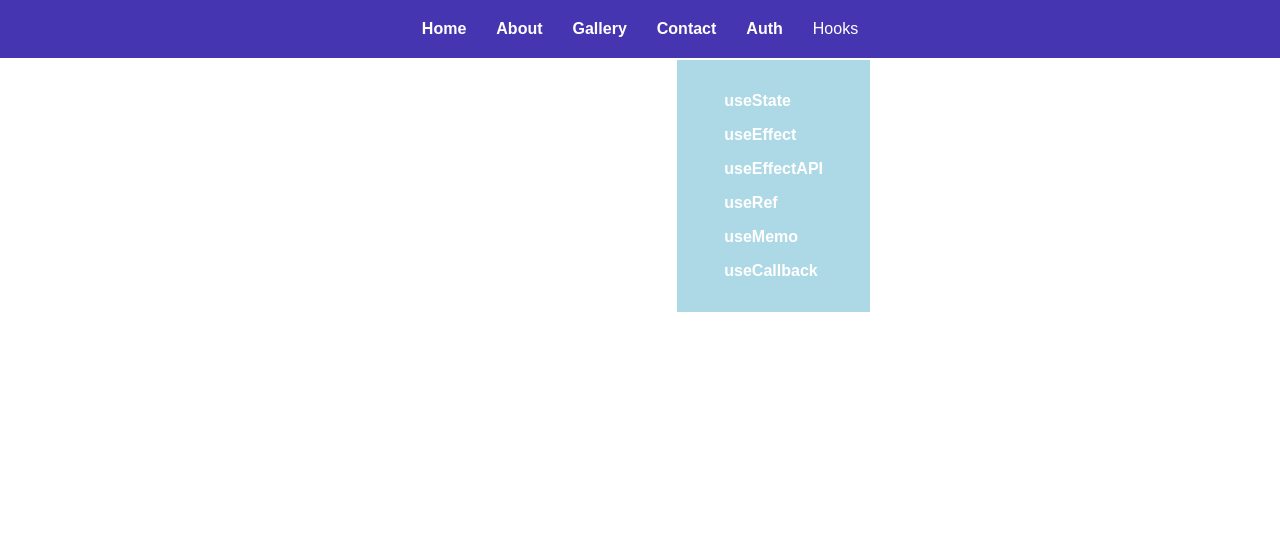
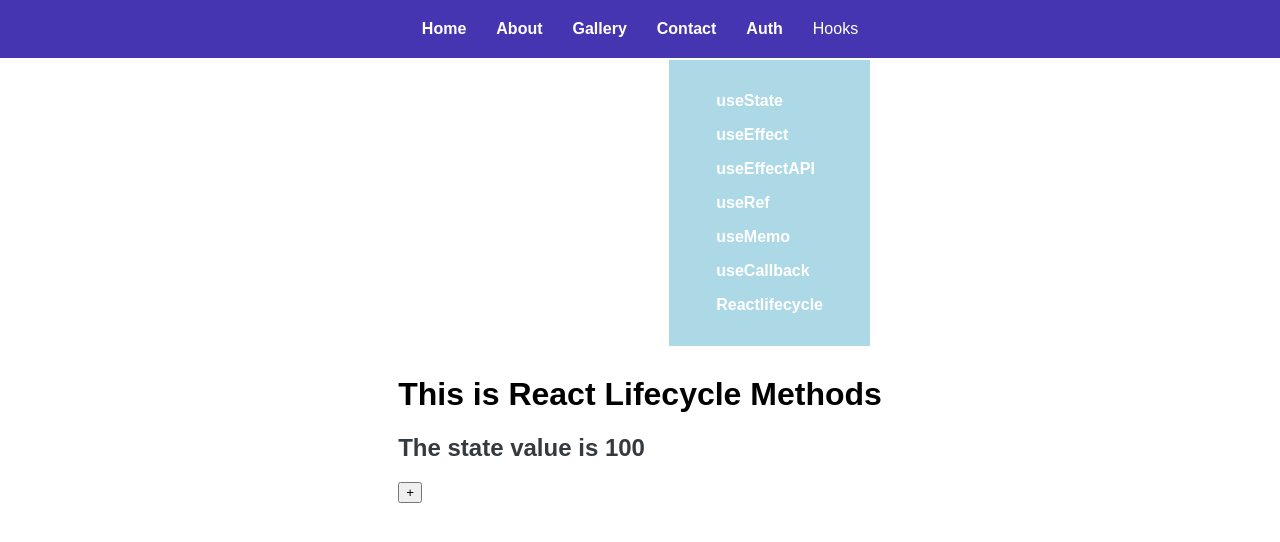
Before and after one commit to Dharanish-AM/MERN-TRAINING-2025, a React (Vite) app in the folder vite-project/: page /reactlifecycle in a window 1280 px wide. Shown: the top 542 px of the page. Built offline with nearby package versions, Linux system fonts and the light colour scheme.

Commit message:
React LifeCycles

```diff
--- a/vite-project/src/App.jsx
+++ b/vite-project/src/App.jsx
@@ -9,11 +9,12 @@ import About from './components/About';
 import Contact from './components/Contact';
 import Gallery from './components/Gallery';
 import UseEff from './hooks/UseEff';
-import  UseState  from './hooks/UseState';
+import UseState from './hooks/UseState';
 import UseEffectAPIimage from './hooks/UseAPIImage';
 import Ref from './hooks/Ref';
 import Memo from './hooks/Memo';
 import Callback from './hooks/Callback';
+import ReactLifecycleMethods from './components/ReactLifeCycleMethods';
 
 const App = () => {
   return (
@@ -34,6 +35,7 @@ const App = () => {
             <Route path="/useRef" element={<Ref />} />
             <Route path="/useMemo" element={<Memo />} />
             <Route path="/useCallBack" element={<Callback />} />
+            <Route path='/reactlifecycle' element={<ReactLifecycleMethods />} />
           </Routes>
         </div>
       </div>
--- a/vite-project/src/components/Nav.jsx
+++ b/vite-project/src/components/Nav.jsx
@@ -39,6 +39,7 @@ export default function Navbar() {
                     <li ><Link to="/useRef" >useRef</Link></li>
                     <li ><Link to="/useMemo">useMemo</Link></li>
                     <li ><Link to="/useCallback" >useCallback</Link></li>
+                    <li><Link to="/reactlifecycle" className='link'>Reactlifecycle</Link></li>
                 </ul>
               </div>
             )}
--- /dev/null
+++ b/vite-project/src/components/ReactLifeCycleMethods.jsx
@@ -0,0 +1,34 @@
+import React from "react";
+class ReactLifecycleMethods extends React.Component {
+    constructor() {
+        super();
+        this.state = {
+            number: 0,
+        };
+    }
+    updateNum = () => {
+        this.setState({ number: this.state.number + 1 })
+    }
+    componentDidMount() {
+        console.log("Comp Mounted");
+    }
+    componentDidUpdate(prevProps, prevState) {
+        if (prevState.number !== this.state.number) {
+            console.log("Update Comp", prevState.number, this.state.number);
+        }
+    }
+    componentWillUnmount() {
+        console.log("Comp Unmounted");
+        this.setState({ number: 100 })
+    }
+    render() {
+        return (
+            <div>
+                <h1>This is React Lifecycle Methods</h1>
+                <h2>The state value is {this.state.number}</h2>
+                <button onClick={this.updateNum}>+</button>
+            </div>
+        );
+    }
+}
+export default ReactLifecycleMethods;
```
